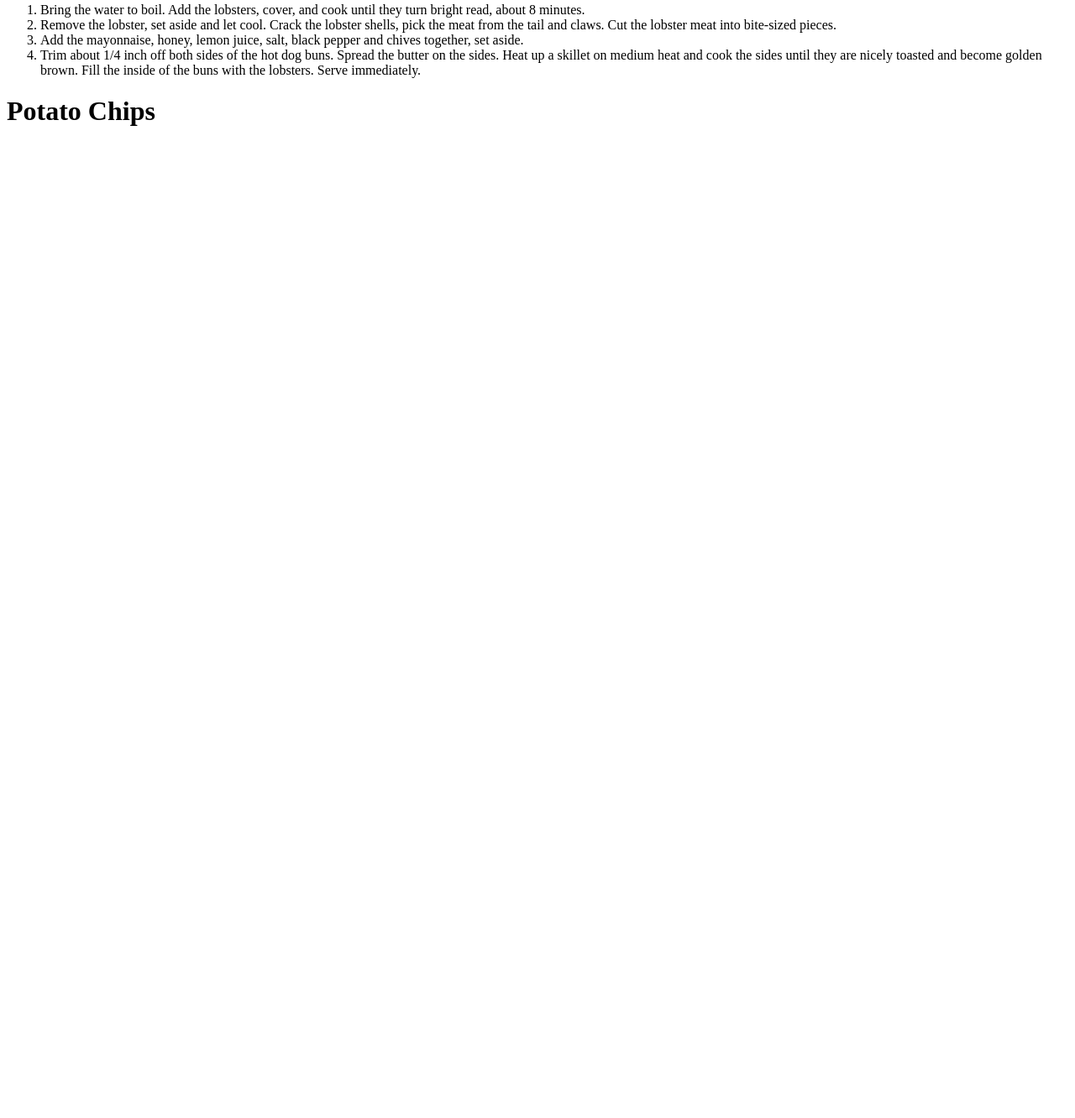
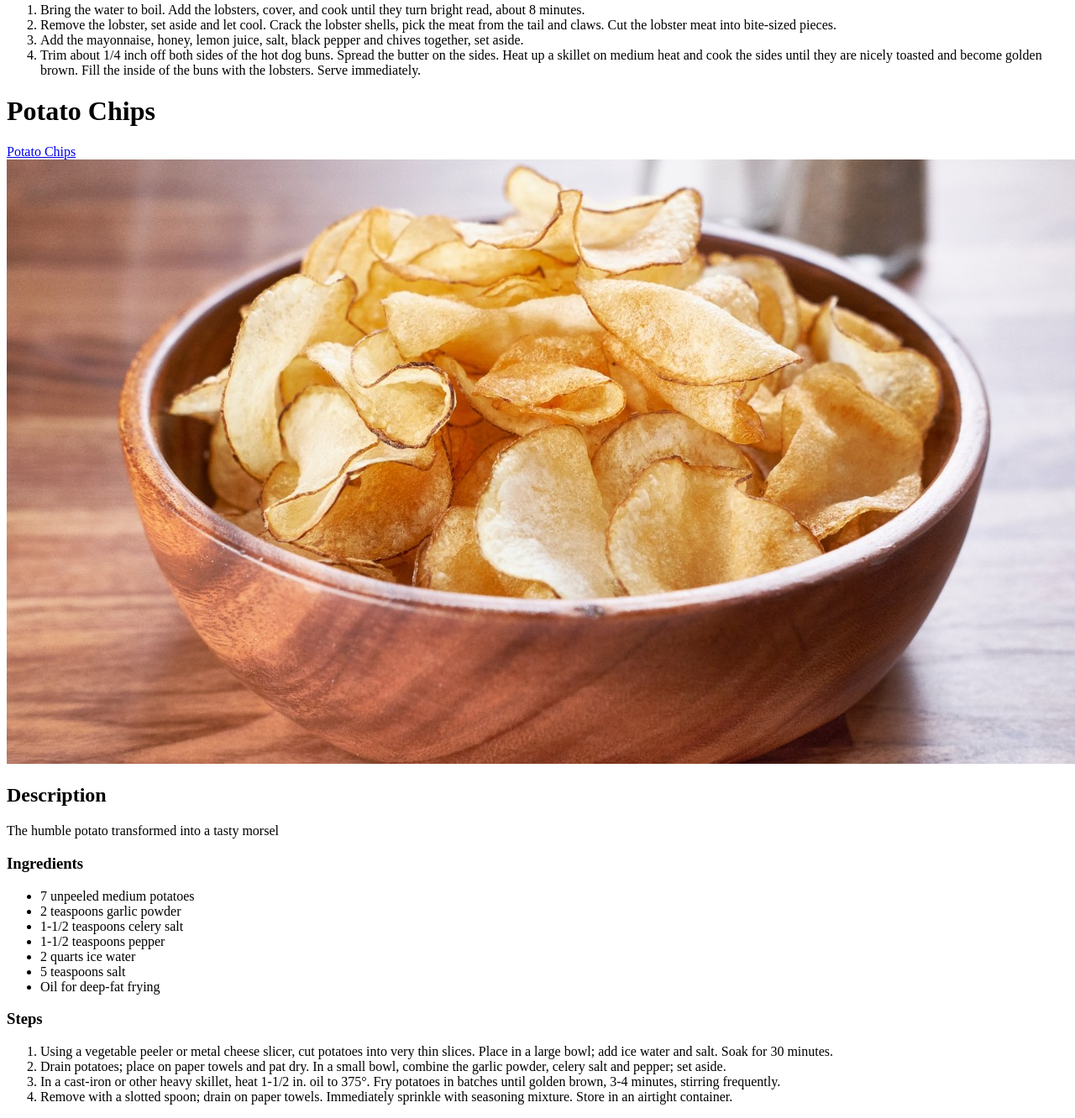
Before and after one commit to xytuang/odin-recipes, a plain HTML site: page index.html in a window 1280 px wide. Shown: the part 3759-5091 px from the top of the page at 84% size. Before the commit the page ends 3931 px from the top, so only its background shows below. Drawn offline with Linux system fonts and the light colour scheme.

Commit message:
index.html

```diff
--- a/index.html
+++ b/index.html
@@ -62,6 +62,26 @@
                         </ol>
 
         <h1>Potato Chips</h1>
-
+            <a href ="https://www.tasteofhome.com/recipes/homemade-potato-chips/">Potato Chips</a>
+            <img src="./images/chips.jpg" alt = "Homemade potato chips">
+                <h2>Description</h2>
+                    <p>The humble potato transformed into a tasty morsel</p>
+                    <h3>Ingredients</h3>
+                        <ul>
+                            <li>7 unpeeled medium potatoes</li>
+                            <li>2 teaspoons garlic powder</li>
+                            <li>1-1/2 teaspoons celery salt</li>
+                            <li>1-1/2 teaspoons pepper</li>
+                            <li>2 quarts ice water</li>
+                            <li>5 teaspoons salt</li>
+                            <li>Oil for deep-fat frying</li>
+                        </ul>
+                    <h3>Steps</h3>
+                        <ol>
+                            <li>Using a vegetable peeler or metal cheese slicer, cut potatoes into very thin slices. Place in a large bowl; add ice water and salt. Soak for 30 minutes.</li>
+                            <li>Drain potatoes; place on paper towels and pat dry. In a small bowl, combine the garlic powder, celery salt and pepper; set aside.</li>
+                            <li>In a cast-iron or other heavy skillet, heat 1-1/2 in. oil to 375°. Fry potatoes in batches until golden brown, 3-4 minutes, stirring frequently.</li>
+                            <li>Remove with a slotted spoon; drain on paper towels. Immediately sprinkle with seasoning mixture. Store in an airtight container.</li>
+                        </ol>
     </body>
 </html>
```
Also changed, not shown: images/chips.jpg (added).
